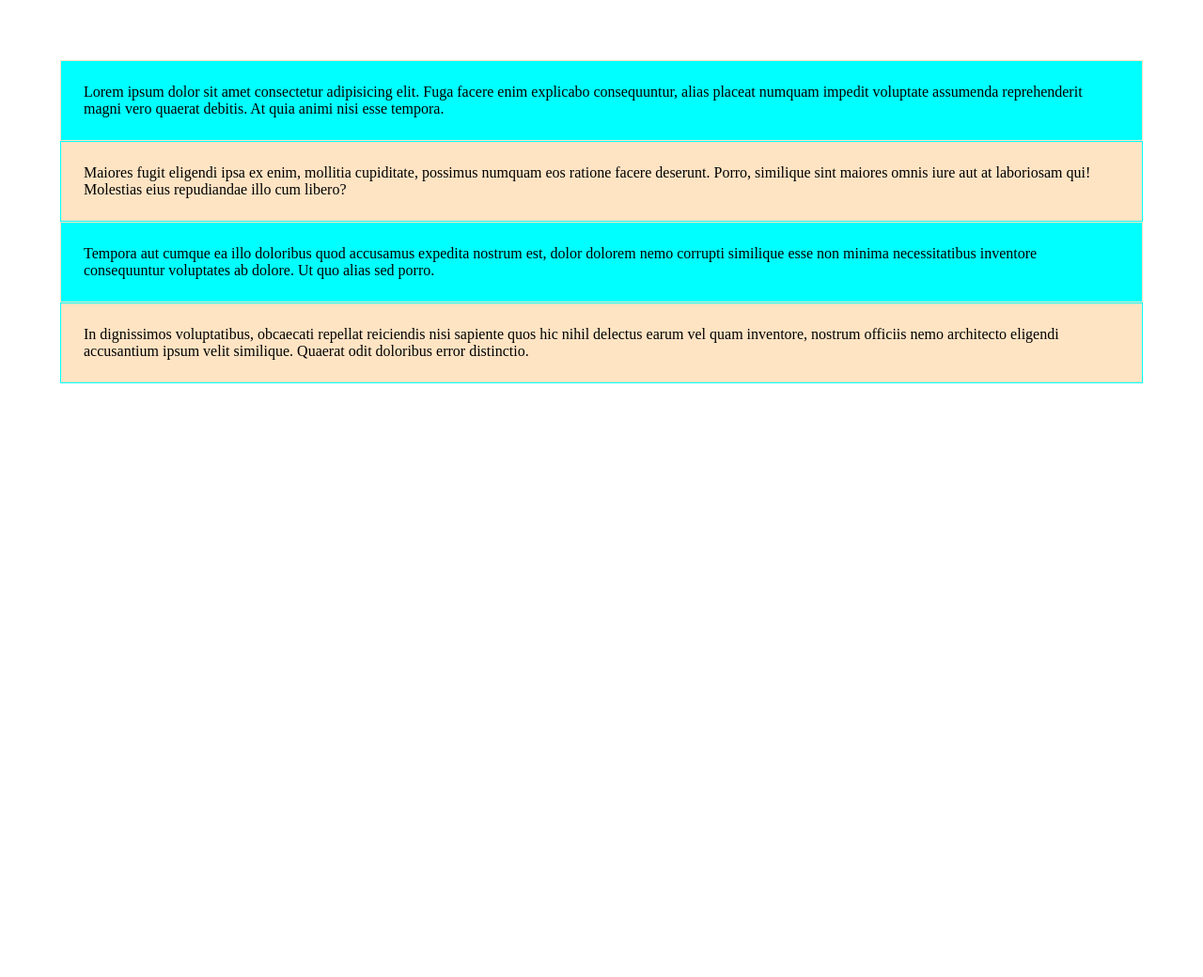
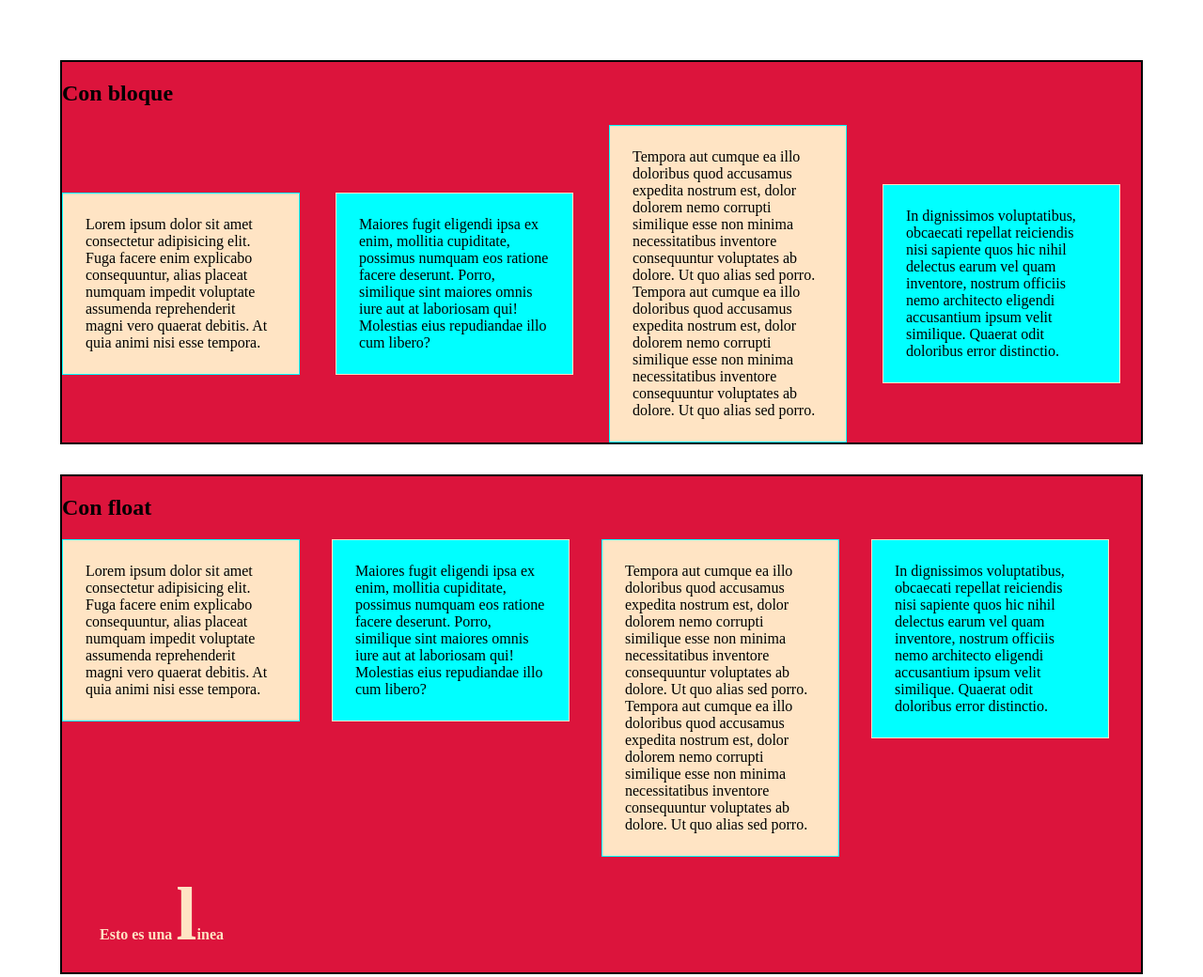
Before and after one commit to charo66/paginas_web_css, a plain HTML site: page 04_Cajas/espacios_inb.html in a window 1280 px wide. Shown: the whole page at 94% size. Before the commit the page ends 800 px from the top, so only its background shows below. Drawn offline with Linux system fonts and the light colour scheme.

Commit message:
visibilidd

```diff
--- a/04_Cajas/css/espacios_inb.css
+++ b/04_Cajas/css/espacios_inb.css
@@ -9,7 +9,6 @@ body {
 }
 
 p {
-    --margen: 1,5%;
     margin: 0;
     padding: 0;
 }
@@ -17,18 +16,14 @@ p {
 /* Layout */
 
 p {
-    width: calc(calc(100% - calc(var(--margen)*3))/4);
+    width: 22%;
     padding: 1.5rem;
-    display: inline-block;
 }
 
 p:not(:last-child) {
-    margin-right: var(--margen);
+    margin-right: 3%;
 }
 
-p:first-child {
-    /* border-left: 1px solid;  */
-}
 
 p:nth-child(odd) {
     background-color: aqua;
@@ -39,3 +34,40 @@ p:nth-child(even) {
     background-color: bisque;
     border: 1px solid aqua;
 }
+
+section {
+    margin-top: 2rem;
+    margin-bottom: 2rem;
+    background-color: crimson;
+    border: 2px solid;
+    /* overflow: auto; */
+}
+section::after{
+    content: "";
+    display: block;
+    clear: both;
+    /* height: 1rem;
+    background-color: blue; */
+}
+
+section.inline-block p {
+    display: inline-block;
+    vertical-align: middle;
+}
+
+section.float p {
+    float: left;
+}
+
+.clearfix {
+    clear: both;
+}
+
+span {
+    font-size: 5rem;
+}
+blockquote {
+    color: bisque;
+    font-weight: 900;
+   /*  clear: left; */
+}
--- a/04_Cajas/espacios_inb.html
+++ b/04_Cajas/espacios_inb.html
@@ -1,5 +1,6 @@
 <!DOCTYPE html>
 <html lang="es">
+
 <head>
     <meta charset="UTF-8">
     <meta name="viewport" content="width=device-width, initial-scale=1.0">
@@ -7,10 +8,36 @@
     <title>Espacios</title>
     <link rel="stylesheet" href="./css/espacios_inb.css">
 </head>
+
 <body>
-    <p>Lorem ipsum dolor sit amet consectetur adipisicing elit. Fuga facere enim explicabo consequuntur, alias placeat numquam impedit voluptate assumenda reprehenderit magni vero quaerat debitis. At quia animi nisi esse tempora.</p>
-    <p>Maiores fugit eligendi ipsa ex enim, mollitia cupiditate, possimus numquam eos ratione facere deserunt. Porro, similique sint maiores omnis iure aut at laboriosam qui! Molestias eius repudiandae illo cum libero?</p>
-    <p>Tempora aut cumque ea illo doloribus quod accusamus expedita nostrum est, dolor dolorem nemo corrupti similique esse non minima necessitatibus inventore consequuntur voluptates ab dolore. Ut quo alias sed porro.</p>
-    <p>In dignissimos voluptatibus, obcaecati repellat reiciendis nisi sapiente quos hic nihil delectus earum vel quam inventore, nostrum officiis nemo architecto eligendi accusantium ipsum velit similique. Quaerat odit doloribus error distinctio.</p>
+    <section class="inline-block">
+        <h1>Con bloque</h1>
+        <p>Lorem ipsum dolor sit amet consectetur adipisicing elit. Fuga facere enim explicabo consequuntur, alias placeat numquam
+            impedit voluptate assumenda reprehenderit magni vero quaerat debitis. At quia animi nisi esse tempora.</p>
+        <p>Maiores fugit eligendi ipsa ex enim, mollitia cupiditate, possimus numquam eos ratione facere deserunt. Porro, similique
+            sint maiores omnis iure aut at laboriosam qui! Molestias eius repudiandae illo cum libero?</p>
+        <p>Tempora aut cumque ea illo doloribus quod accusamus expedita nostrum est, dolor dolorem nemo corrupti similique esse
+            non minima necessitatibus inventore consequuntur voluptates ab dolore. Ut quo alias sed porro. Tempora aut cumque ea illo doloribus quod accusamus expedita nostrum est, dolor dolorem nemo corrupti similique esse
+            non minima necessitatibus inventore consequuntur voluptates ab dolore. Ut quo alias sed porro.</p>
+        <p>In dignissimos voluptatibus, obcaecati repellat reiciendis nisi sapiente quos hic nihil delectus earum vel quam inventore,
+            nostrum officiis nemo architecto eligendi accusantium ipsum velit similique. Quaerat odit doloribus error distinctio.</p>
+
+    </section>
+    <section class="float">
+        <h1>Con float</h1>
+        <p>Lorem ipsum dolor sit amet consectetur adipisicing elit. Fuga facere enim explicabo consequuntur, alias placeat numquam
+            impedit voluptate assumenda reprehenderit magni vero quaerat debitis. At quia animi nisi esse tempora.</p>
+        <p>Maiores fugit eligendi ipsa ex enim, mollitia cupiditate, possimus numquam eos ratione facere deserunt. Porro, similique
+            sint maiores omnis iure aut at laboriosam qui! Molestias eius repudiandae illo cum libero?</p>
+        <p>Tempora aut cumque ea illo doloribus quod accusamus expedita nostrum est, dolor dolorem nemo corrupti similique esse
+            non minima necessitatibus inventore consequuntur voluptates ab dolore. Ut quo alias sed porro. Tempora aut cumque ea illo doloribus quod accusamus expedita nostrum est, dolor dolorem nemo corrupti similique esse
+            non minima necessitatibus inventore consequuntur voluptates ab dolore. Ut quo alias sed porro.</p>
+        <p>In dignissimos voluptatibus, obcaecati repellat reiciendis nisi sapiente quos hic nihil delectus earum vel quam inventore,
+            nostrum officiis nemo architecto eligendi accusantium ipsum velit similique. Quaerat odit doloribus error distinctio.</p>
+
+    <div class="clearfix"></div>
+    <blockquote>Esto es una <span>l</span>inea</blockquote>
+
+</section>
+
 </body>
-</html>
--- /dev/null
+++ b/05-Ejercicio/css/ejercicio.css
@@ -0,0 +1,21 @@
+* {
+    box-sizing: border-box
+}
+body {
+    margin: 2rem;
+}
+section div {
+    width: 50%;
+    float: left
+}
+img {
+    width: 100%
+}
+section div. text-wraper{
+    width: 60%
+}
+section div. img-wrapper{
+    width: 40%;
+    padding:2rem;
+    display: none;
+}
--- /dev/null
+++ b/06_Visibilidad/style.css
@@ -0,0 +1,35 @@
+* {
+    box-sizing: border-box
+}
+body {
+    margin: 2rem;
+}
+
+h2:hover
+section div.wrapper {
+    background-color: bisque;
+    overflow: auto;
+}
+section div.wrapper div {
+    float: left;
+}
+
+section div.text-wrapper {
+    width: 70%;
+    padding: 2rem;
+
+}
+
+section div.img-wrapper {
+    width: 25%;
+    padding: 2rem;
+    display: none;
+}
+
+section div.wrapper:hover div.img-wrapper {
+    display: block;
+}
+
+section div.img-wrapper img {
+    width: 100%;
+}
```
Also changed, not shown: 03_flujo/index.html (+7 -0 lines), 03_flujo/style.css (+13 -0 lines), 05-Ejercicio/index.html (added, +32 -0 lines), 06_Visibilidad/index.html (added, +37 -0 lines), 03_flujo/assets/komodo.jpg (added), 04_Cajas/css/espacios_calc.css (added), 04_Cajas/espacios_calc.html (added), 05-Ejercicio/assets/leonardo.jpg (added), 06_Visibilidad/assets/9788445076620.jpg (added).
